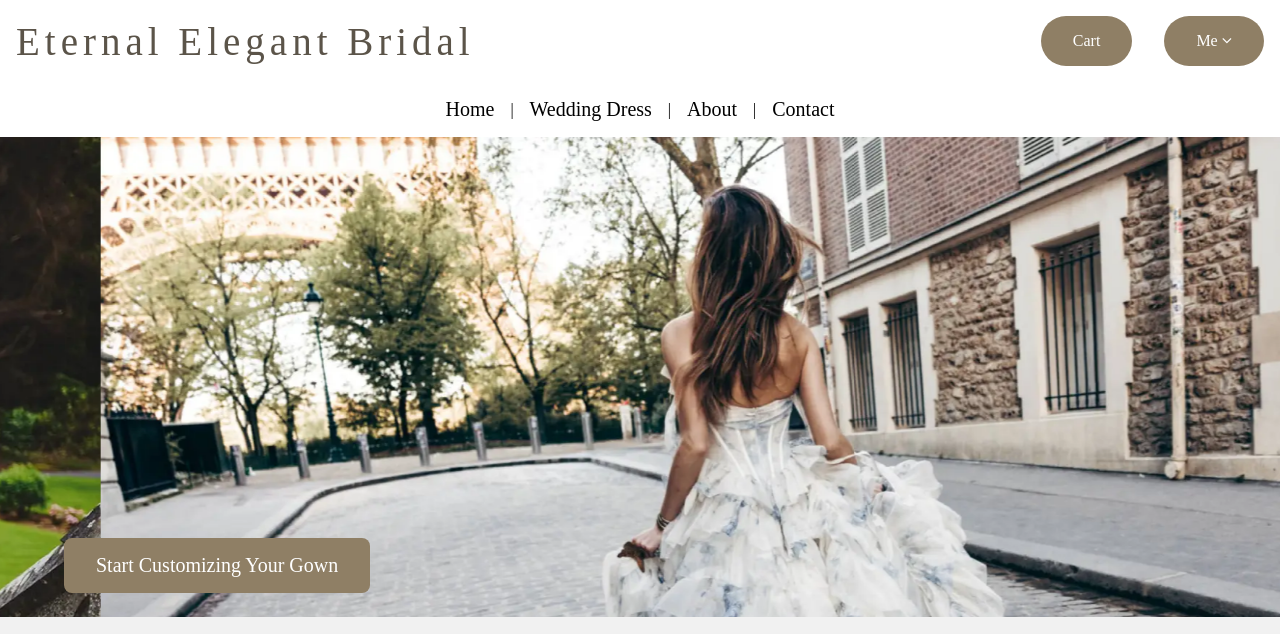
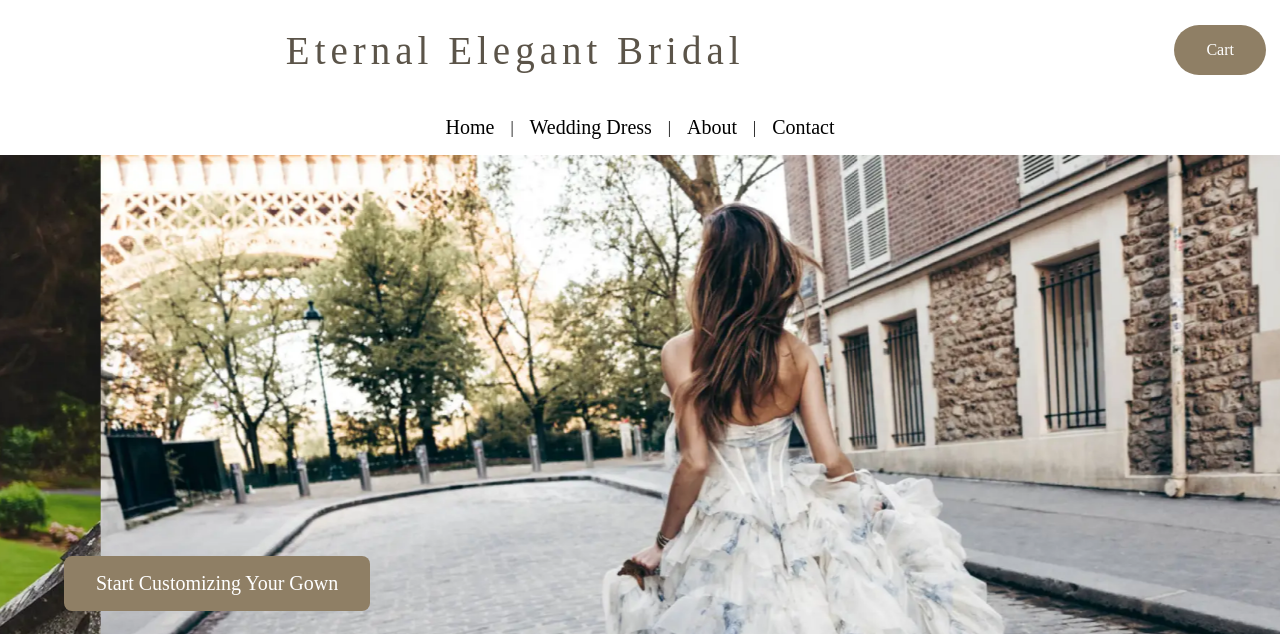
Before and after one commit to JeffSiaYuHeng/BackendWebDev, a PHP site: page /userpage/MainPage.php in a window 1280 px wide; the page is wider, and only the part inside the window is pictured. Shown: the top 634 px of that part. Run offline with PHP 8.4, Linux system fonts and the light colour scheme; a user stored in the database is signed in; data comes from the database, SQL or seed files in the repository.

Commit message:
Update main.css

```diff
--- a/userstyle/main.css
+++ b/userstyle/main.css
@@ -31,7 +31,7 @@
     letter-spacing: 5px;
     font-size: 39px;
     text-align: center;
-    flex-grow: 0;
+    flex-grow: 1;
 }
 
 /* Right section containing Cart and Dropdown */
@@ -39,7 +39,7 @@
     display: flex;
     align-items: center;
     gap: 2rem; /* Space between Cart and Dropdown */
-    margin-left: auto; /* Push right */
+    width: 20%;
 }
 
 /* Cart Button */
```
